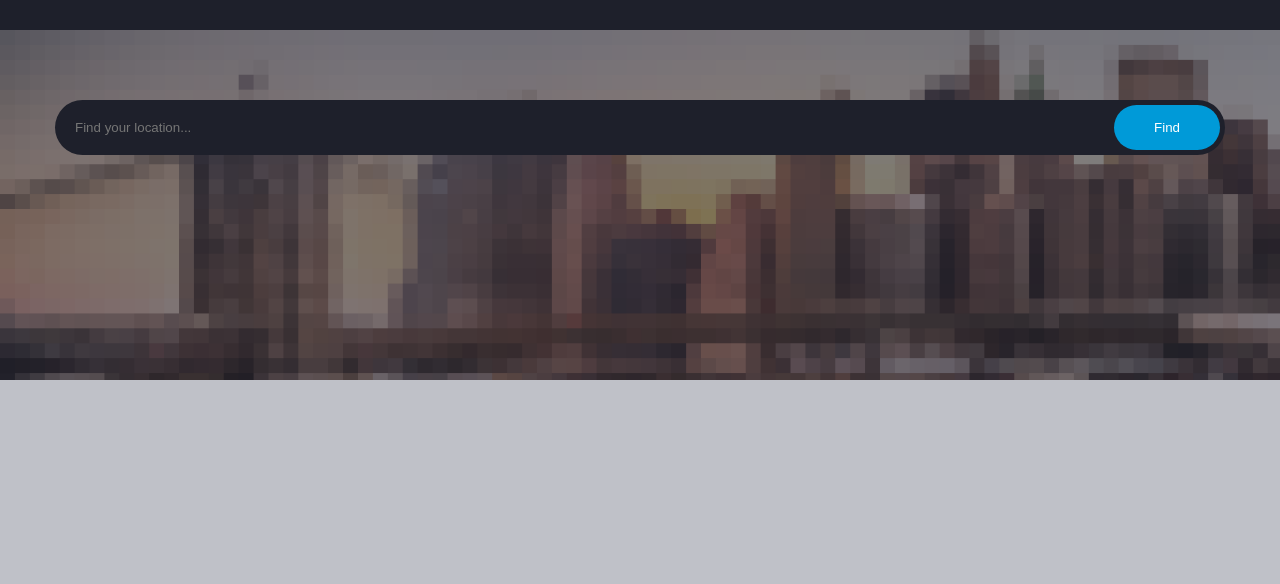
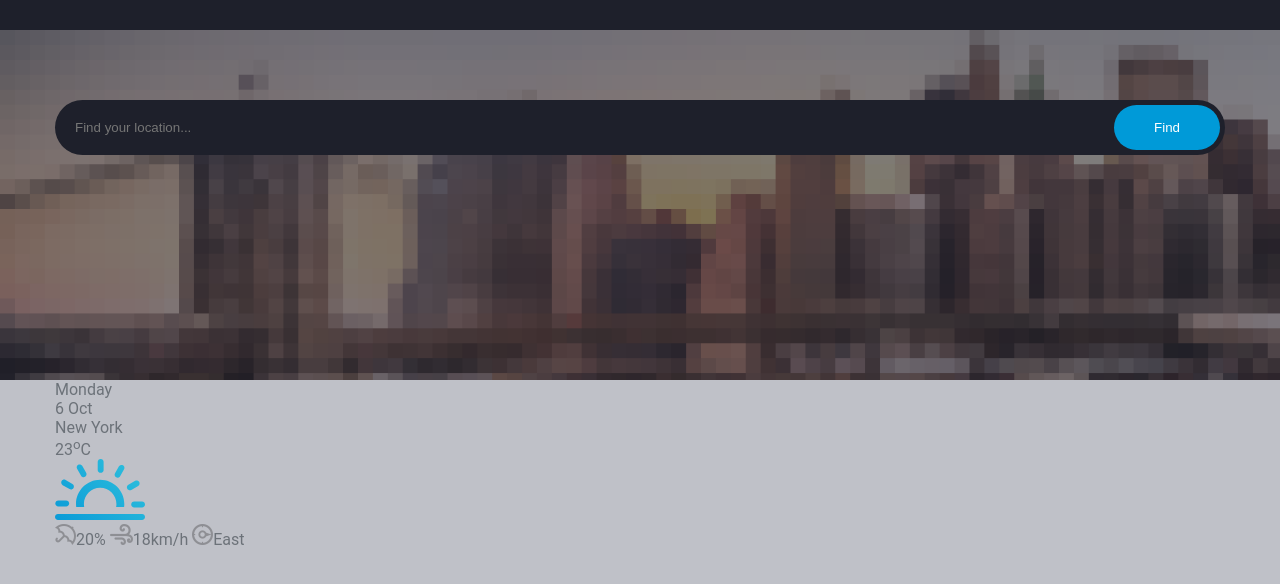
Before and after one commit to astreliss/calm-weather, a plain HTML site: page project/index.html in a window 1280 px wide. Shown: the part 110-694 px from the top of the page. Drawn offline with Linux system fonts and the light colour scheme.

Commit message:
added forecast table

```diff
--- a/project/index.html
+++ b/project/index.html
@@ -27,6 +27,8 @@
         </div>
     </header>
 
+<!--   Main  -->
+
     <div class="divider">
 				<div class="container">
 					<form action="#" class="find-location">
@@ -37,5 +39,29 @@
 				</div>
 			</div>
 
+	<div class="forecast-table">
+				<div class="container">
+					<div class="forecast-container">
+						<div class="today forecast">
+							<div class="forecast-header">
+								<div class="day">Monday</div>
+								<div class="date">6 Oct</div>
+							</div> <!-- .forecast-header -->
+							<div class="forecast-content">
+								<div class="location">New York</div>
+								<div class="degree">
+									<div class="num">23<sup>o</sup>C</div>
+									<div class="forecast-icon">
+										<img src="../images/icons/icon-1.svg" alt="" width=90>
+									</div>
+								</div>
+								<span><img src="../images/icon-umberella.png" alt="">20%</span>
+								<span><img src="../images/icon-wind.png" alt="">18km/h</span>
+								<span><img src="../images/icon-compass.png" alt="">East</span>
+							</div>
+						</div>
+                    </div>
+        </div>
+    </div>
 </body>
 </html>
```
